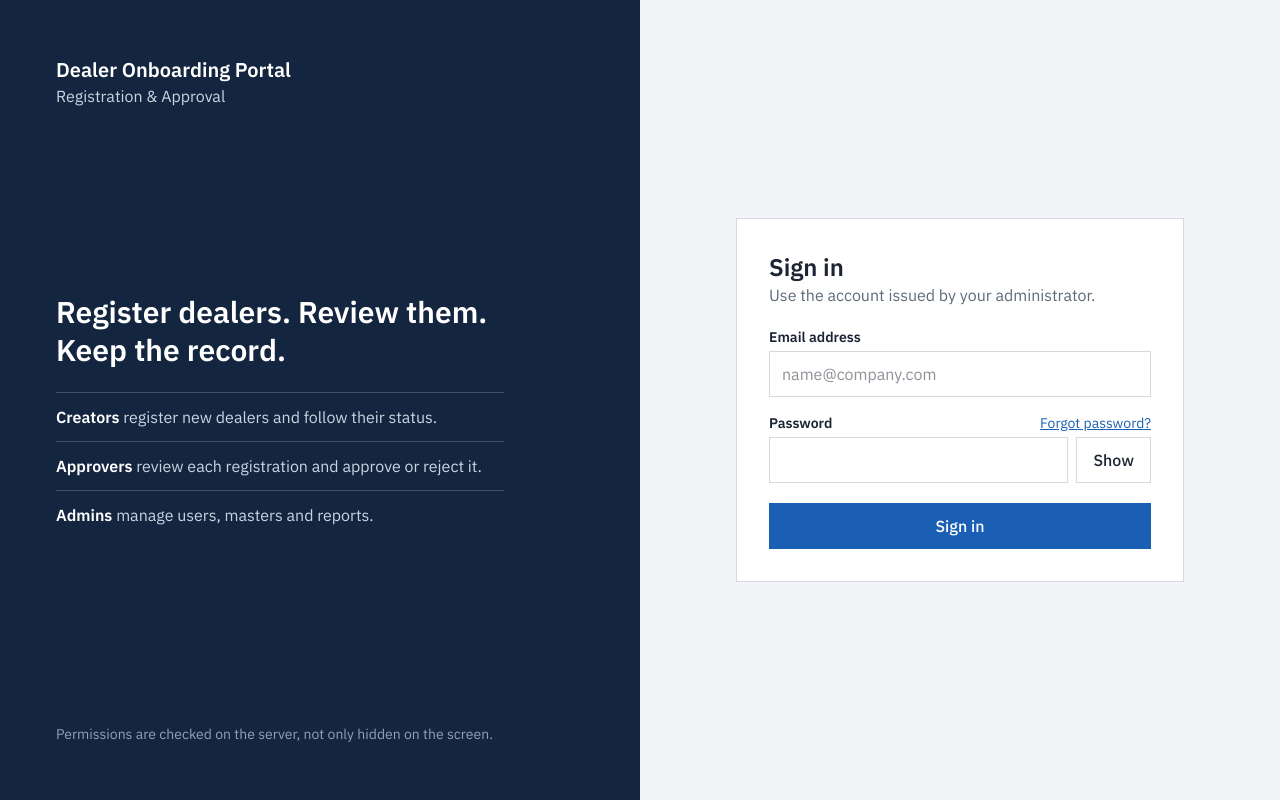
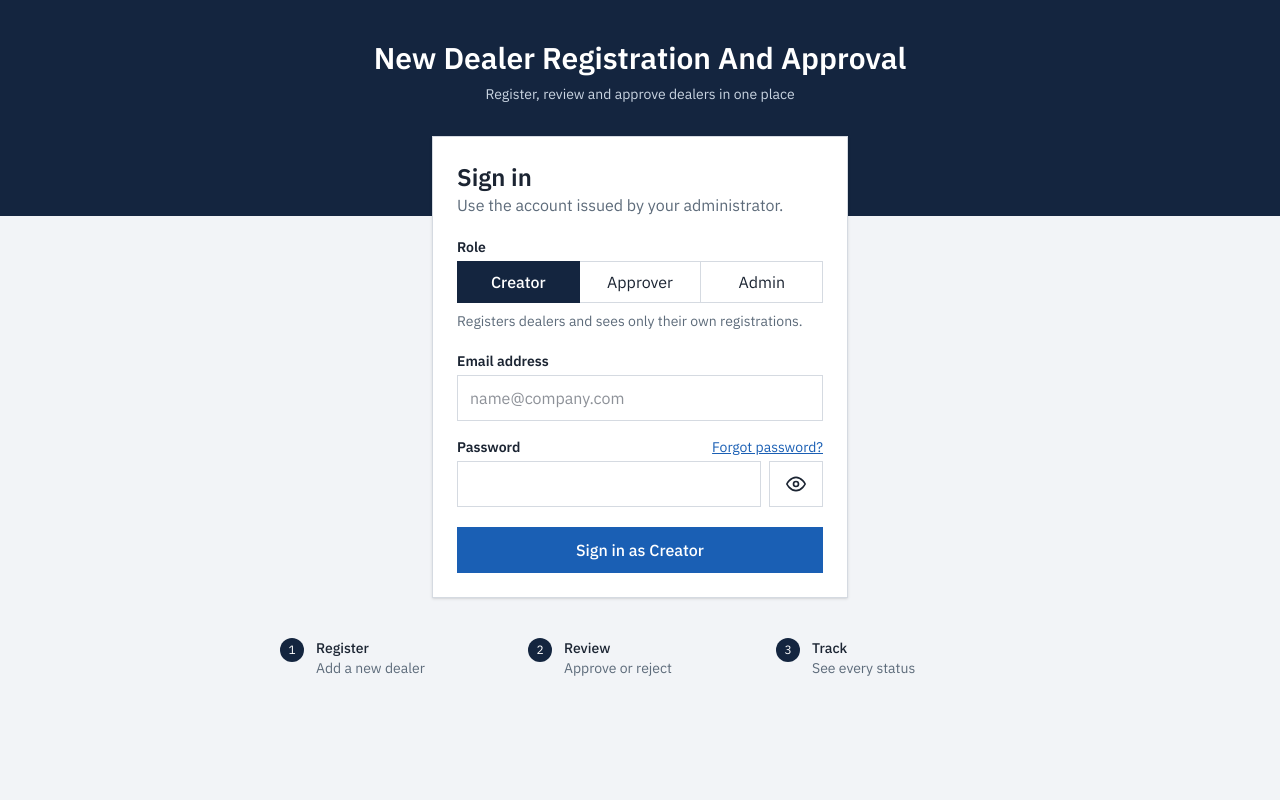
Before and after one commit to PrafullJ001/new-dealer-registration-approval, a React (Vite) app in the folder frontend/: page /login in a window 1280 px wide. Built offline with nearby package versions, Linux system fonts and the light colour scheme; no server answers.

Commit message:
Redesign login page with role cards and vertical form

```diff
--- a/frontend/src/pages/Login.jsx
+++ b/frontend/src/pages/Login.jsx
@@ -1,23 +1,38 @@
 import { useState } from 'react';
 import { Link } from 'react-router-dom';
-import AuthShell from '../components/AuthShell';
 import { useAuth } from '../context/useAuth';
 import { errorText } from '../api';
 
+const ROLES = [
+  { value: 'CREATOR', label: 'Creator', note: 'Registers dealers and sees only their own registrations.' },
+  { value: 'APPROVER', label: 'Approver', note: 'Reviews registrations and approves or rejects them.' },
+  { value: 'ADMIN', label: 'Admin', note: 'Manages users, masters and reports.' },
+];
+
+// small info shown under the login card (display only)
+const STEPS = [
+  { title: 'Register', text: 'Add a new dealer' },
+  { title: 'Review', text: 'Approve or reject' },
+  { title: 'Track', text: 'See every status' },
+];
+
 export default function Login() {
   const { login } = useAuth();
+  const [role, setRole] = useState('CREATOR');
   const [email, setEmail] = useState('');
   const [password, setPassword] = useState('');
   const [showPassword, setShowPassword] = useState(false);
   const [error, setError] = useState('');
   const [busy, setBusy] = useState(false);
 
+  const selected = ROLES.find((r) => r.value === role);
+
   async function submit(e) {
     e.preventDefault();
     setError('');
     setBusy(true);
     try {
-      await login(email, password); // App moves to the dashboard once the user is set
+      await login(email, password, role); // App moves to the dashboard once the user is set
     } catch (err) {
       setError(errorText(err));
       setBusy(false);
@@ -25,13 +40,45 @@ export default function Login() {
   }
 
   return (
-    <AuthShell>
+    <div className="min-h-screen bg-page">
+      {/* top navy part */}
+      <div className="bg-navy px-6 pb-28 pt-10 text-center text-white">
+        <h1 className="text-2xl font-semibold sm:text-3xl">New Dealer Registration And Approval</h1>
+        <p className="mt-2 text-sm text-slate-300">Register, review and approve dealers in one place</p>
+      </div>
+
+      {/* login card floating over the split */}
+      <div className="mx-auto -mt-20 w-full max-w-md px-4">
+        <div className="border border-line bg-white p-6 shadow-sm">
           <h2 className="text-2xl font-semibold">Sign in</h2>
           <p className="mb-5 text-muted">Use the account issued by your administrator.</p>
 
           {error && <div className="error-box" role="alert">{error}</div>}
 
           <form onSubmit={submit}>
+            <div className="mb-5">
+              <span className="label" id="role-label">Role</span>
+              <div className="flex" role="radiogroup" aria-labelledby="role-label">
+                {ROLES.map((r) => (
+                  <button
+                    key={r.value}
+                    type="button"
+                    role="radio"
+                    aria-checked={role === r.value}
+                    onClick={() => { setRole(r.value); setError(''); }}
+                    className={`-ml-px flex-1 border px-2 py-2 first:ml-0 ${
+                      role === r.value
+                        ? 'relative border-navy bg-navy font-medium text-white'
+                        : 'border-line bg-white hover:border-accent'
+                    }`}
+                  >
+                    {r.label}
+                  </button>
+                ))}
+              </div>
+              <p className="mt-2 text-sm text-muted">{selected.note}</p>
+            </div>
+
             <div className="mb-4">
               <label className="label" htmlFor="email">Email address</label>
               <input id="email" type="email" className="input" placeholder="name@company.com"
@@ -47,16 +94,57 @@ export default function Login() {
                 <input id="password" className="input" autoComplete="current-password"
                   type={showPassword ? 'text' : 'password'} value={password}
                   onChange={(e) => setPassword(e.target.value)} required />
-            <button type="button" className="btn" onClick={() => setShowPassword((v) => !v)}>
-              {showPassword ? 'Hide' : 'Show'}
+                <button
+                  type="button"
+                  className="btn"
+                  onClick={() => setShowPassword((v) => !v)}
+                  aria-label={showPassword ? 'Hide password' : 'Show password'}
+                  title={showPassword ? 'Hide password' : 'Show password'}
+                >
+                  {showPassword ? (
+                    // eye with a line through it = password is visible, click to hide
+                    <svg xmlns="http://www.w3.org/2000/svg" width="20" height="20" viewBox="0 0 24 24"
+                      fill="none" stroke="currentColor" strokeWidth="2" strokeLinecap="round"
+                      strokeLinejoin="round" aria-hidden="true">
+                      <path d="M17.94 17.94A10.07 10.07 0 0 1 12 20c-7 0-11-8-11-8a18.45 18.45 0 0 1 5.06-5.94" />
+                      <path d="M9.9 4.24A9.12 9.12 0 0 1 12 4c7 0 11 8 11 8a18.5 18.5 0 0 1-2.16 3.19" />
+                      <path d="M14.12 14.12a3 3 0 1 1-4.24-4.24" />
+                      <line x1="1" y1="1" x2="23" y2="23" />
+                    </svg>
+                  ) : (
+                    // normal eye = password is hidden, click to show
+                    <svg xmlns="http://www.w3.org/2000/svg" width="20" height="20" viewBox="0 0 24 24"
+                      fill="none" stroke="currentColor" strokeWidth="2" strokeLinecap="round"
+                      strokeLinejoin="round" aria-hidden="true">
+                      <path d="M1 12s4-8 11-8 11 8 11 8-4 8-11 8-11-8-11-8z" />
+                      <circle cx="12" cy="12" r="3" />
+                    </svg>
+                  )}
                 </button>
               </div>
             </div>
 
             <button className="btn btn-primary w-full py-2.5" disabled={busy}>
-          {busy ? 'Signing in...' : 'Sign in'}
+              {busy ? 'Signing in...' : `Sign in as ${selected.label}`}
             </button>
           </form>
-    </AuthShell>
+        </div>
+      </div>
+
+      {/* three steps under the card */}
+      <div className="mx-auto grid w-full max-w-3xl gap-6 px-6 py-10 sm:grid-cols-3">
+        {STEPS.map((s, i) => (
+          <div key={s.title} className="flex items-start gap-3 text-sm">
+            <span className="flex h-6 w-6 flex-none items-center justify-center rounded-full bg-navy text-xs text-white">
+              {i + 1}
+            </span>
+            <div>
+              <p className="font-medium">{s.title}</p>
+              <p className="text-muted">{s.text}</p>
+            </div>
+          </div>
+        ))}
+      </div>
+    </div>
   );
 }
```
Lines whose indentation alone changed are shown as unchanged.
